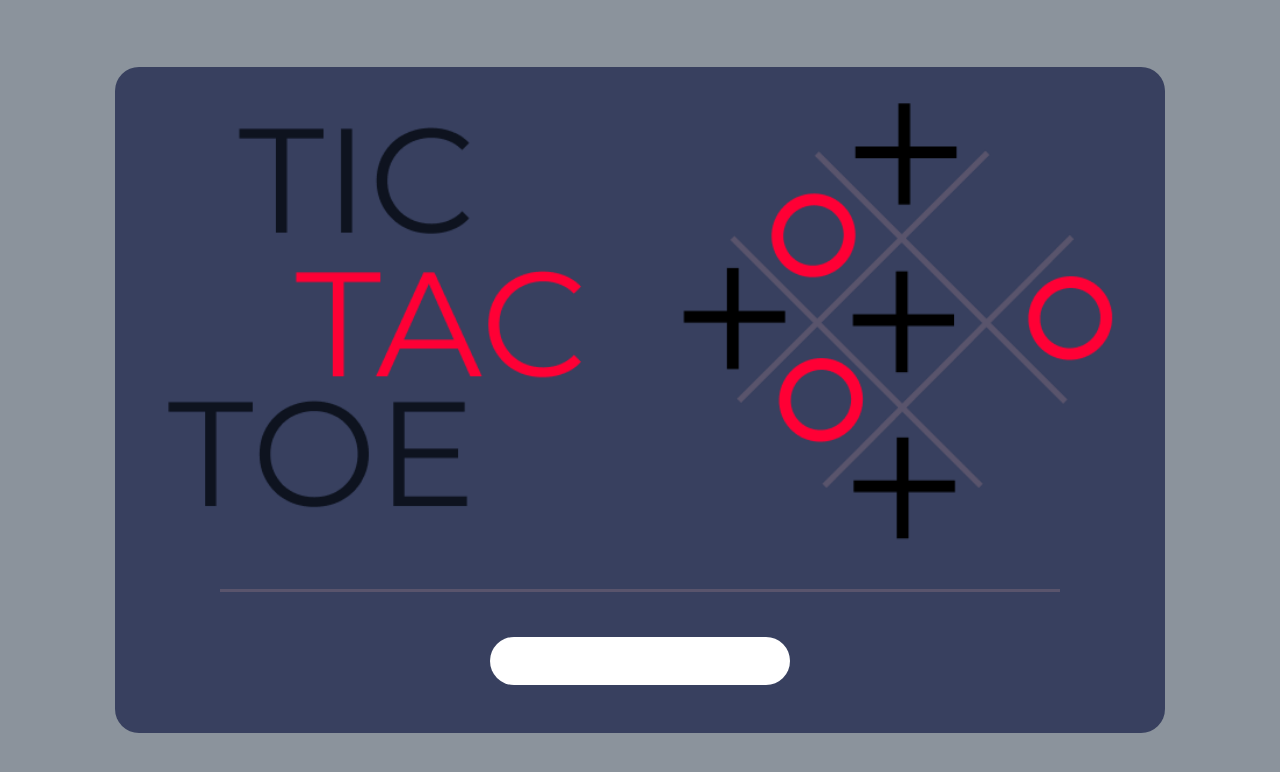
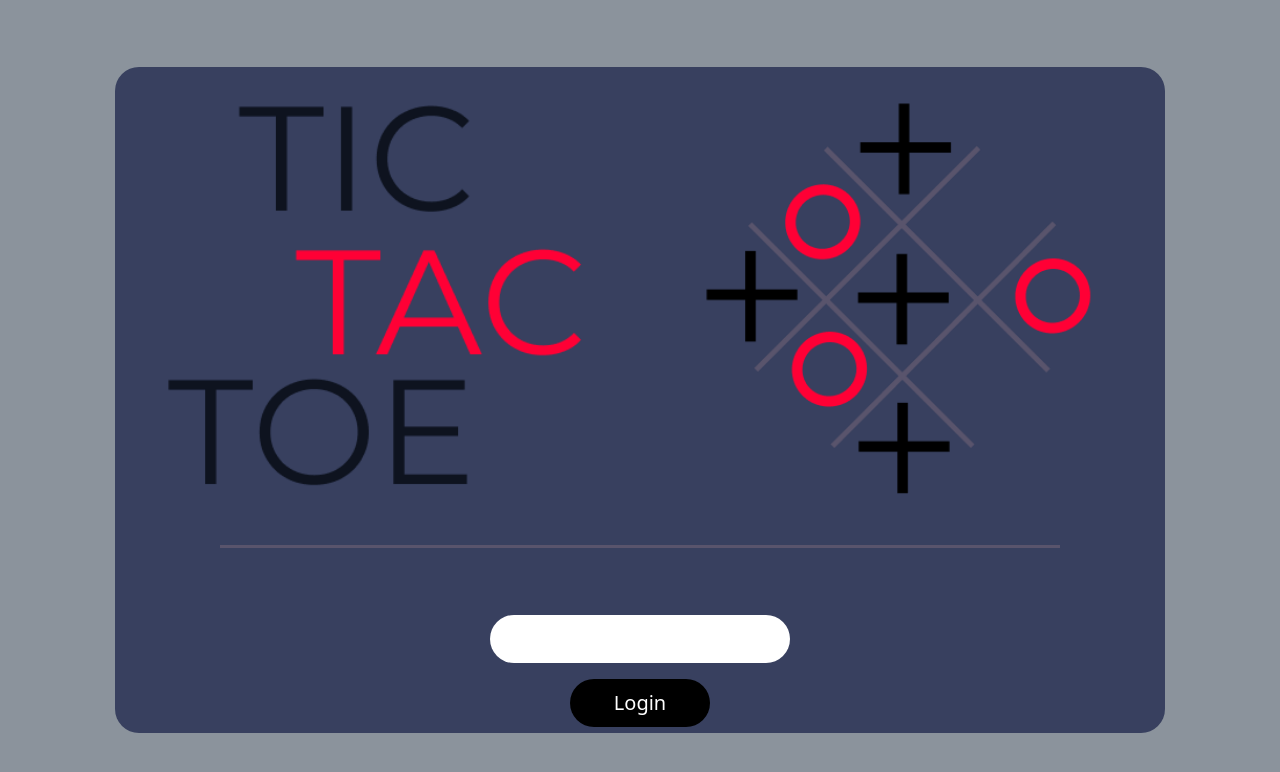
Before and after one commit to jacsonrsasse/tic-tac-toe, a React (Vite) app in the folder front-end/: page / in a window 1280 px wide. Shown: the top 772 px of the page. Built offline with nearby package versions, Linux system fonts and the light colour scheme.

Commit message:
Refactor: mobile layout adjust

```diff
--- a/front-end/src/pages/Login.tsx
+++ b/front-end/src/pages/Login.tsx
@@ -8,7 +8,8 @@ export function Login() {
           w-[350px] h-5/6 bg-secondary rounded-3xl flex flex-col gap-4 overflow-hidden transition-all ease-in-out delay-0
           md:w-[650px] md:grid md:gap-0 md:grid-cols-2 md:grid-rows-[1fr_50px_200px]
           lg:w-[950px]
-          xl:w-[1050px]"
+          xl:w-[1050px]
+        "
       >
         <LoginSection aditionalClassName="md:order-1">
           <img src="/title.png" alt="" className="w-[70%] md:w-[80%]" />
@@ -19,10 +20,15 @@ export function Login() {
         </LoginSection>
 
         <LoginSection aditionalClassName="md:order-2 ">
-          <img src="/tic-tac-toe.png" alt="" className="w-[95%]" />
+          <img src="/tic-tac-toe.png" alt="" className="w-[85%]" />
         </LoginSection>
 
-        <LoginSection aditionalClassName="gap-4 md:order-4 md:col-span-2">
+        <LoginSection
+          aditionalClassName="
+            gap-4 md:order-4 md:col-span-2
+            lg:flex lg:flex-col lg:justify-center
+          "
+        >
           <input
             type="text"
             className="w-[300px] h-12 outline-none p-5 text-xl rounded-3xl"
```
